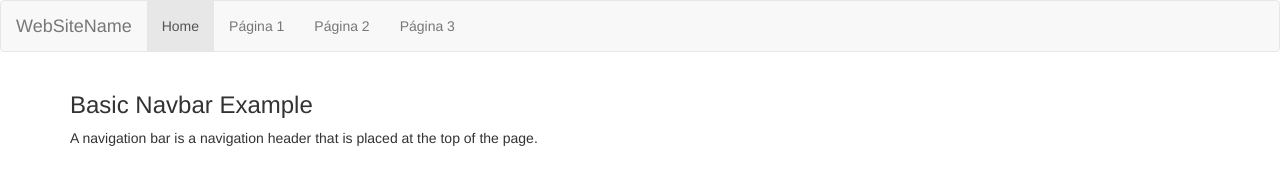
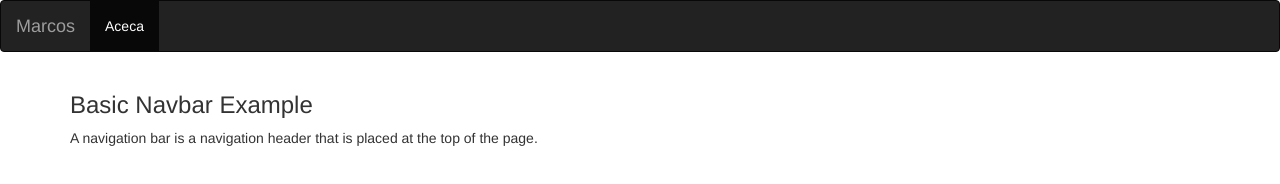
Before and after one commit to JLMarcos1998/jlmarcos.github.io, a plain HTML site: page index.html in a window 1280 px wide. Drawn offline with nearby package versions, Linux system fonts and the light colour scheme.

Commit message:
Update index.html

```diff
--- a/index.html
+++ b/index.html
@@ -1,7 +1,7 @@
 <!DOCTYPE html>
-<html lang="en">
+<html lang="es">
 <head>
-  <title>Bootstrap Example</title>
+  <title>JL Marcos</title>
   <meta charset="utf-8">
   <meta name="viewport" content="width=device-width, initial-scale=1">
   <link rel="stylesheet" href="https://maxcdn.bootstrapcdn.com/bootstrap/3.3.7/css/bootstrap.min.css">
@@ -10,16 +10,13 @@
 </head>
 <body>
 
-<nav class="navbar navbar-default">
+<nav class="navbar navbar-inverse">
   <div class="container-fluid">
     <div class="navbar-header">
-      <a class="navbar-brand" href="#">WebSiteName</a>
+      <a class="navbar-brand" href="#">Marcos</a>
     </div>
     <ul class="nav navbar-nav">
-      <li class="active"><a href="#">Home</a></li>
-      <li><a href="#">Página 1</a></li>
-      <li><a href="#">Página 2</a></li>
-      <li><a href="#">Página 3</a></li>
+      <li class="active"><a href="#">Aceca</a></li>
     </ul>
   </div>
 </nav>
```
